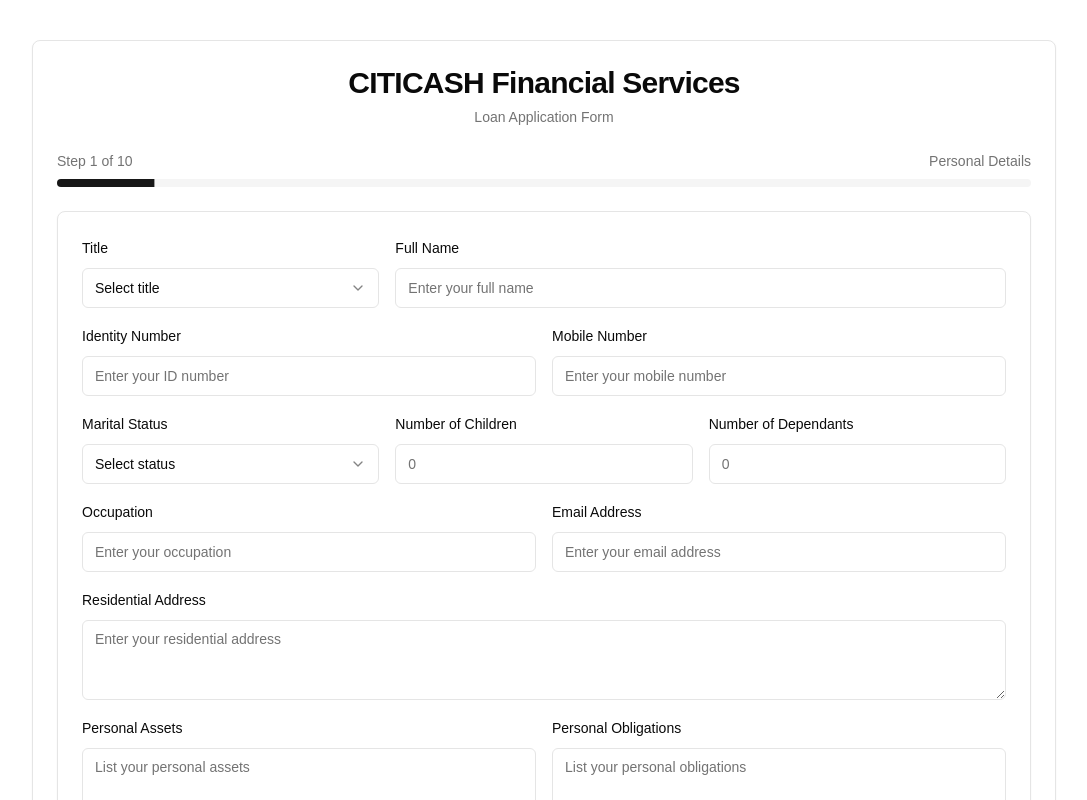
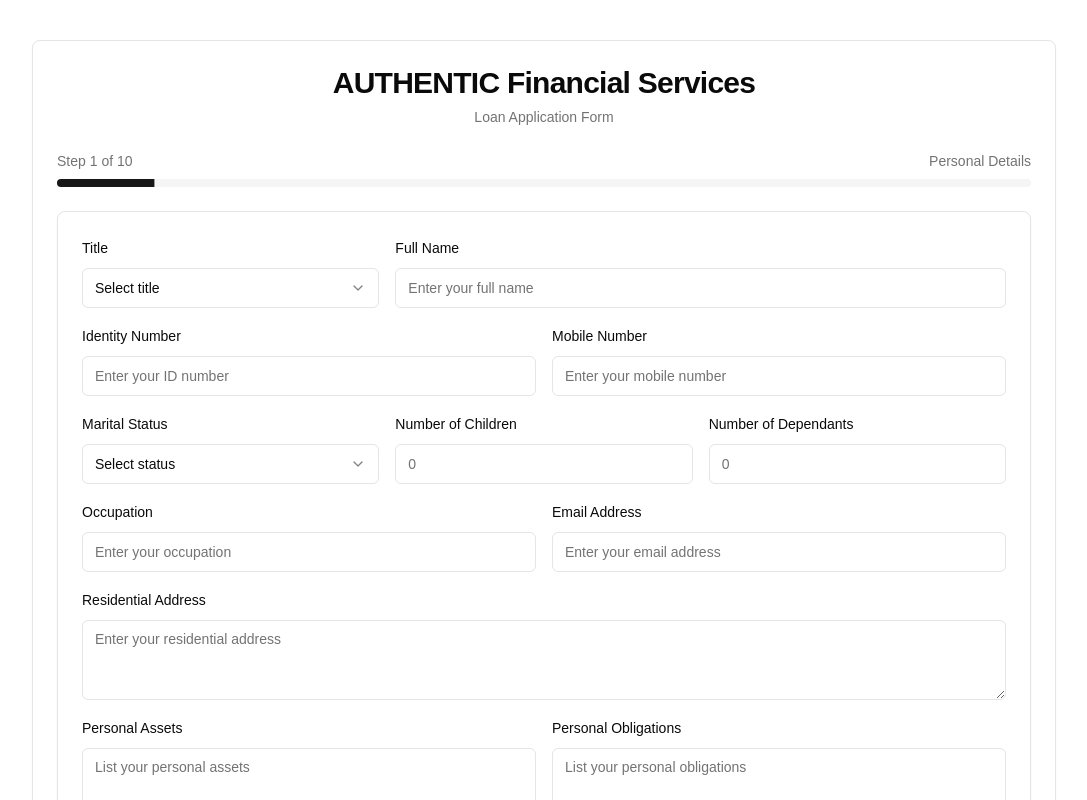
Before and after one commit to Balicholo/citicash, a Next.js app: page / in a window 1280 px wide. Shown: the top 800 px of the page, without its empty margins (96-1183 px from the left). Built offline with nearby package versions, Linux system fonts and the light colour scheme.

Commit message:
changed Citicash to Authentic

```diff
--- a/app/page.tsx
+++ b/app/page.tsx
@@ -6,7 +6,7 @@ export default function Home() {
     <main className="container mx-auto py-10 px-4">
       <Card className="max-w-5xl mx-auto">
         <CardHeader className="text-center">
-          <CardTitle className="text-2xl md:text-3xl">CITICASH Financial Services</CardTitle>
+          <CardTitle className="text-2xl md:text-3xl">AUTHENTIC Financial Services</CardTitle>
           <CardDescription>Loan Application Form</CardDescription>
         </CardHeader>
         <CardContent>
--- a/package.json
+++ b/package.json
@@ -68,5 +68,6 @@
     "postcss": "^8",
     "tailwindcss": "^3.4.17",
     "typescript": "^5"
-  }
+  },
+  "packageManager": "pnpm@10.14.0+sha512.ad27a79641b49c3e481a16a805baa71817a04bbe06a38d17e60e2eaee83f6a146c6a688125f5792e48dd5ba30e7da52a5cda4c3992b9ccf333f9ce223af84748"
 }
```
